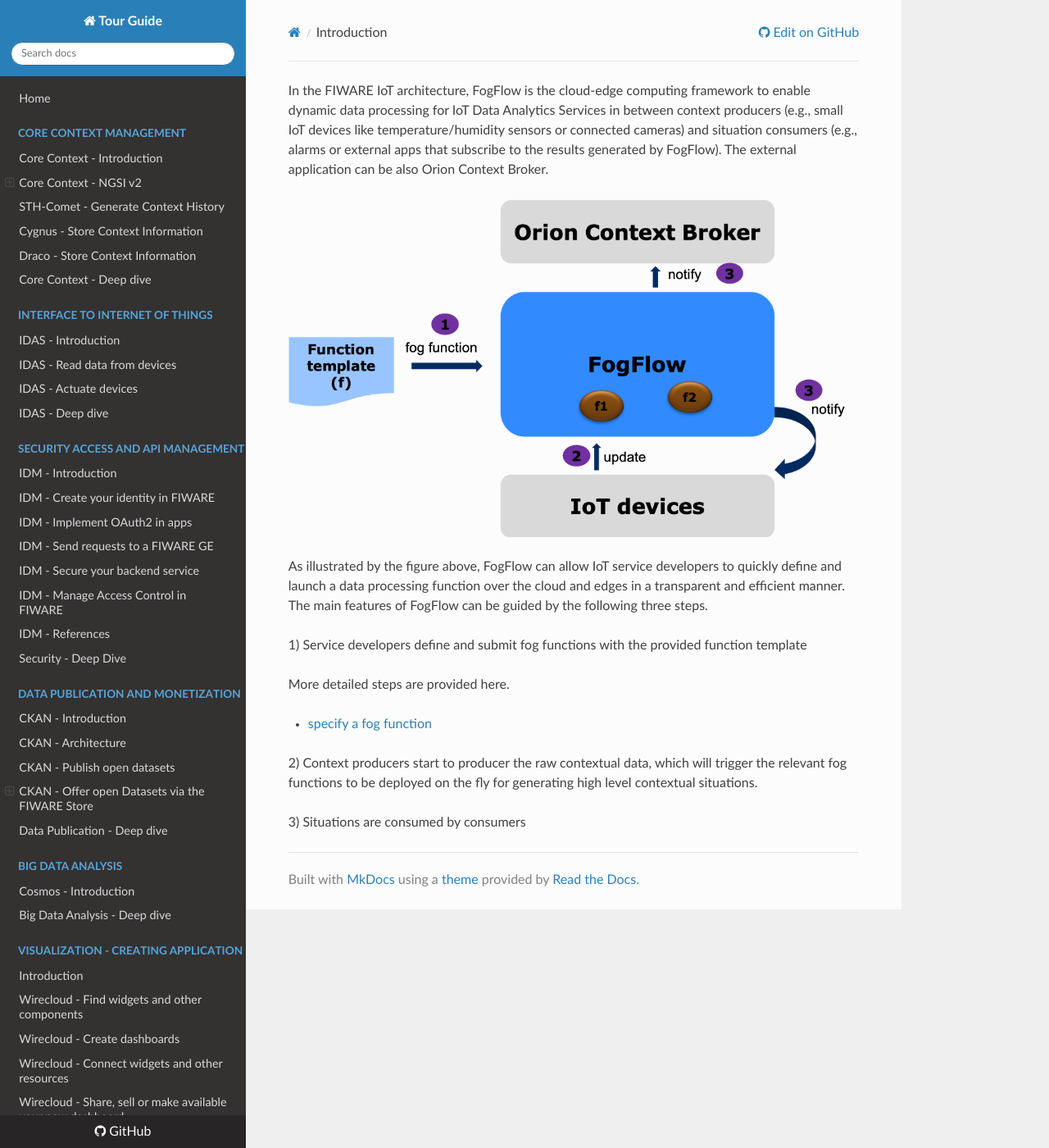
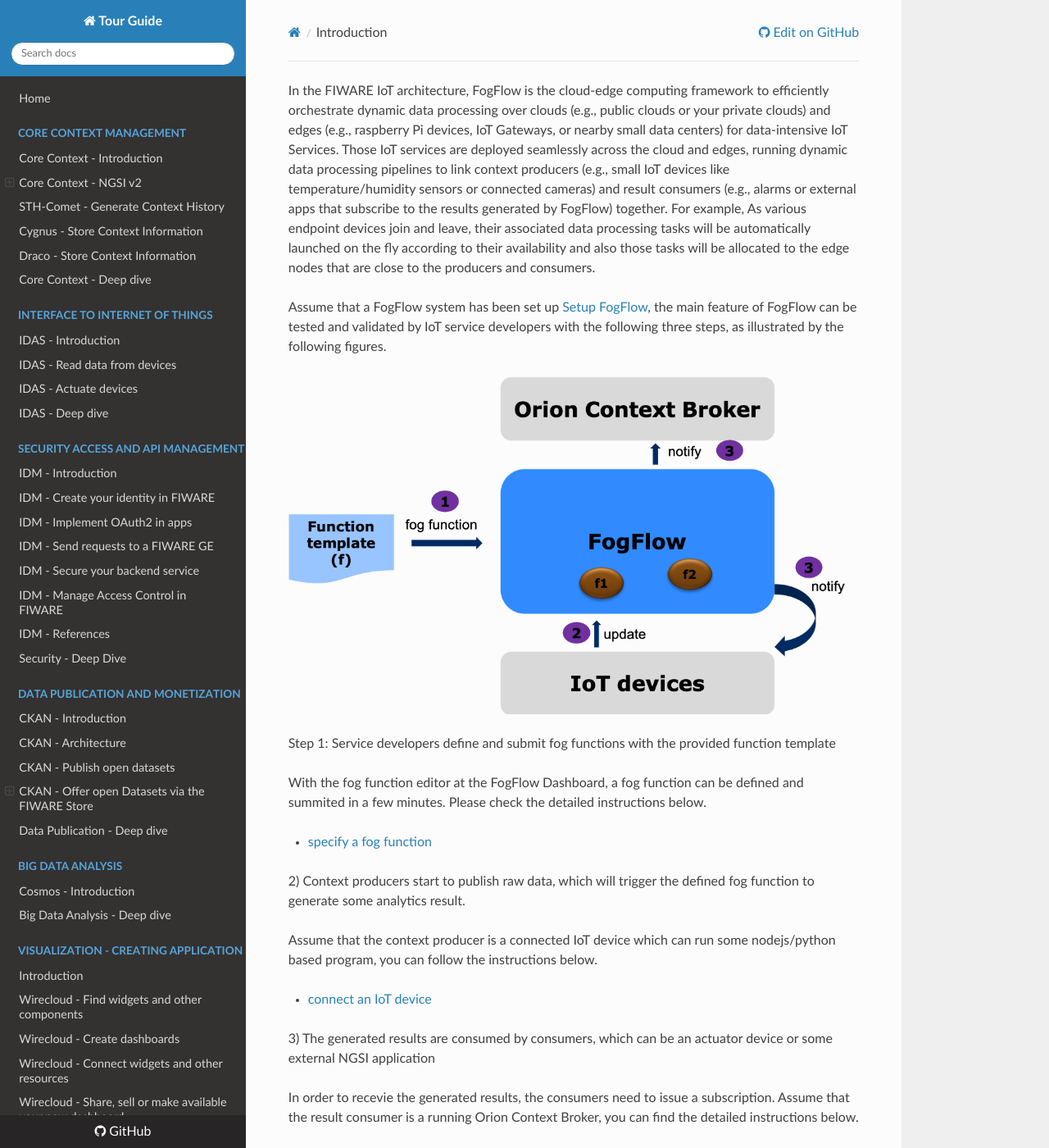
Before and after one commit to FIWARE-Ops/docs.TourGuide, an MkDocs documentation site: the page built from docs/processing/fogflow/introduction.md, in a window 1280 px wide and 1400 px high. Shown: the whole window at 82% size. Built offline with MkDocs 1.6.1, drawn with Linux system fonts in a browser that asks for light colours; nearby versions of some CDN libraries; comment, search, counter and statistics services are not loaded; old or Windows-style settings are respelled for this version of MkDocs.

Commit message:
Update introduction.md

```diff
--- a/docs/processing/fogflow/introduction.md
+++ b/docs/processing/fogflow/introduction.md
@@ -1,16 +1,24 @@
-In the FIWARE IoT architecture, FogFlow is the cloud-edge computing framework to enable dynamic data processing for IoT Data Analytics Services in between context producers (e.g., small IoT devices like temperature/humidity sensors or connected cameras) and situation consumers (e.g., alarms or external apps that subscribe to the results generated by FogFlow). The external application can be also Orion Context Broker.
+In the FIWARE IoT architecture, FogFlow is the cloud-edge computing framework to efficiently orchestrate dynamic data processing over clouds (e.g., public clouds or your private clouds) and edges (e.g., raspberry Pi devices, IoT Gateways, or nearby small data centers) for data-intensive IoT Services. Those IoT services are deployed seamlessly across the cloud and edges, running dynamic data processing pipelines to link context producers (e.g., small IoT devices like temperature/humidity sensors or connected cameras) and result consumers (e.g., alarms or external apps that subscribe to the results generated by FogFlow) together. For example, As various endpoint devices join and leave, their associated data processing tasks will be automatically launched on the fly according to their availability and also those tasks will be allocated to the edge nodes that are close to the producers and consumers.
+
+Assume that a FogFlow system has been set up [Setup FogFlow](https://fogflow.readthedocs.io/en/latest/setup.html), the main feature of FogFlow can be tested and validated by IoT service developers with the following three steps, as illustrated by the following figures.
 
 [![System View](images/systemview.png)](images/systemview.png)
 
-As illustrated by the figure above, FogFlow can allow IoT service developers to quickly define and launch a data processing function over the cloud and edges in a transparent and efficient manner. The main features of FogFlow can be guided by the following three steps.
+Step 1: Service developers define and submit fog functions with the provided function template
 
-1) Service developers define and submit fog functions with the provided function template
-
-More detailed steps are provided here.
+With the fog function editor at the FogFlow Dashboard, a fog function can be defined and summited in a few minutes.
+Please check the detailed instructions below.
 
 -   [specify a fog function](https://fogflow.readthedocs.io/en/latest/example1.html)
 
-2) Context producers start to producer the raw contextual data, which will trigger the relevant fog functions to be deployed on the fly for generating high level contextual situations.
+2) Context producers start to publish raw data, which will trigger the defined fog function to generate some analytics result.
 
+Assume that the context producer is a connected IoT device which can run some nodejs/python based program, you can follow the instructions below.
 
-3) Situations are consumed by consumers
+-   [connect an IoT device](https://fogflow.readthedocs.io/en/latest/example4.html)
+
+3) The generated results are consumed by consumers, which can be an actuator device or some external NGSI application
+
+In order to recevie the generated results, the consumers need to issue a subscription. Assume that the result consumer is a running Orion Context Broker, you can find the detailed instructions below.
+
+-   [Integrate with Orion](https://fogflow.readthedocs.io/en/latest/example3.html#orion-broker-as-the-destination)
```
